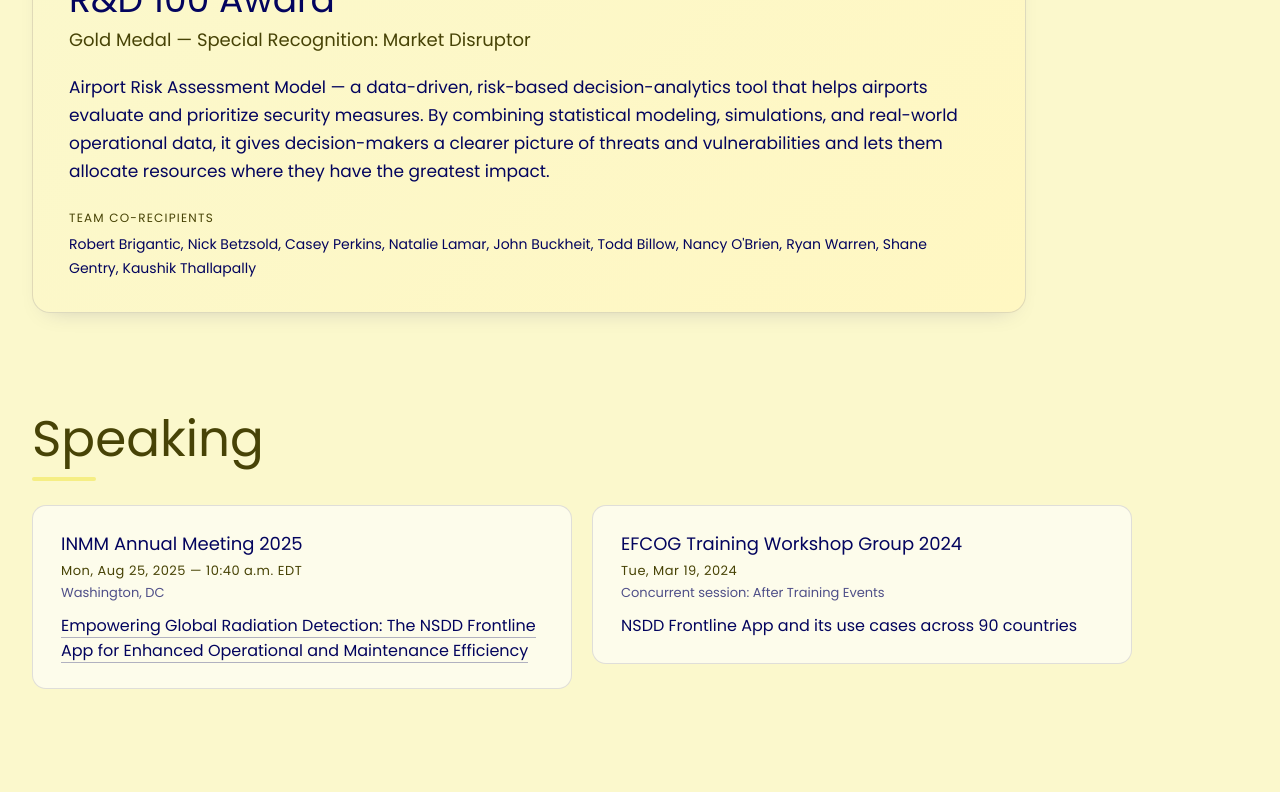
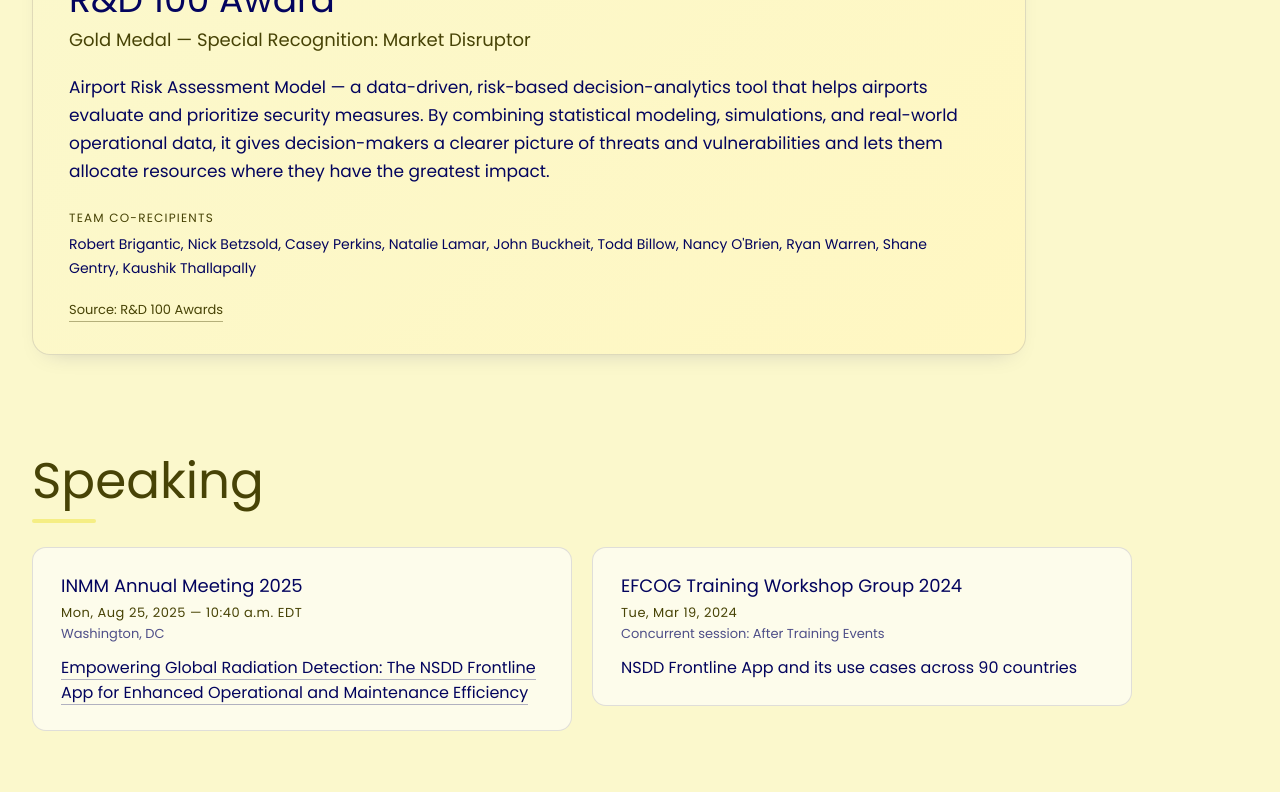
Before and after one commit to kaushik1094/kaushik-personal-portfolio, a React (Vite) app: page / in a window 1280 px wide. Shown: the part 2751-3543 px from the top of the page. Built offline with nearby package versions, Linux system fonts and the light colour scheme.

Commit message:
added a link to the R&D 100 Award and also the citation

```diff
--- a/src/App.css
+++ b/src/App.css
@@ -467,6 +467,40 @@
 .award-team-name {
   margin-right: 4px;
 }
+.award-card--link {
+  cursor: pointer;
+}
+.award-card--link:focus-visible {
+  outline: 3px solid rgba(3, 4, 94, 0.55);
+  outline-offset: 3px;
+}
+.award-source {
+  margin-top: 1.25rem;
+}
+.award-source-link {
+  position: relative;
+  z-index: 1;
+  display: inline-flex;
+  align-items: center;
+  gap: 6px;
+  font-family: Poppins;
+  font-size: 13px;
+  font-weight: 600;
+  color: #474306;
+  text-decoration: none;
+  border-bottom: 1px solid rgba(71, 67, 6, 0.4);
+  padding-bottom: 1px;
+  transition: color 0.2s ease, border-color 0.2s ease;
+}
+.award-source-link:hover {
+  color: #03045e;
+  border-color: rgba(3, 4, 94, 0.6);
+}
+.award-source-link:focus-visible {
+  outline: 2px solid rgba(3, 4, 94, 0.55);
+  outline-offset: 3px;
+  border-radius: 2px;
+}
 
 /* -------- speaking --------------------------------------------------- */
 
--- a/src/components/Awards/index.jsx
+++ b/src/components/Awards/index.jsx
@@ -15,8 +15,15 @@
   "Kaushik Thallapally",
 ];
 
+const PNNL_URL = "https://www.pnnl.gov/about/rd-100-awards";
+const RD100_URL =
+  "https://www.rdworldonline.com/winners-unveiled-for-2025-rd-100-special-recognition-categories/";
+
 export default function Awards() {
   const reduce = useReducedMotion();
+
+  const openPnnl = () =>
+    window.open(PNNL_URL, "_blank", "noopener,noreferrer");
 
   return (
     <section id="awards" className="section">
@@ -24,7 +31,19 @@
 
       <Reveal>
         <motion.article
-          className={`award-card${reduce ? " award-card--no-shimmer" : ""}`}
+          className={`award-card award-card--link${
+            reduce ? " award-card--no-shimmer" : ""
+          }`}
+          role="link"
+          tabIndex={0}
+          aria-label="R&D 100 Award — read more on PNNL"
+          onClick={openPnnl}
+          onKeyDown={(e) => {
+            if (e.key === "Enter" || e.key === " ") {
+              e.preventDefault();
+              openPnnl();
+            }
+          }}
           whileHover={
             reduce
               ? undefined
@@ -58,6 +77,17 @@
               </span>
             ))}
           </div>
+          <div className="award-source">
+            <a
+              className="award-source-link"
+              href={RD100_URL}
+              target="_blank"
+              rel="noopener noreferrer"
+              onClick={(e) => e.stopPropagation()}
+            >
+              Source: R&amp;D 100 Awards
+            </a>
+          </div>
         </motion.article>
       </Reveal>
     </section>
```
